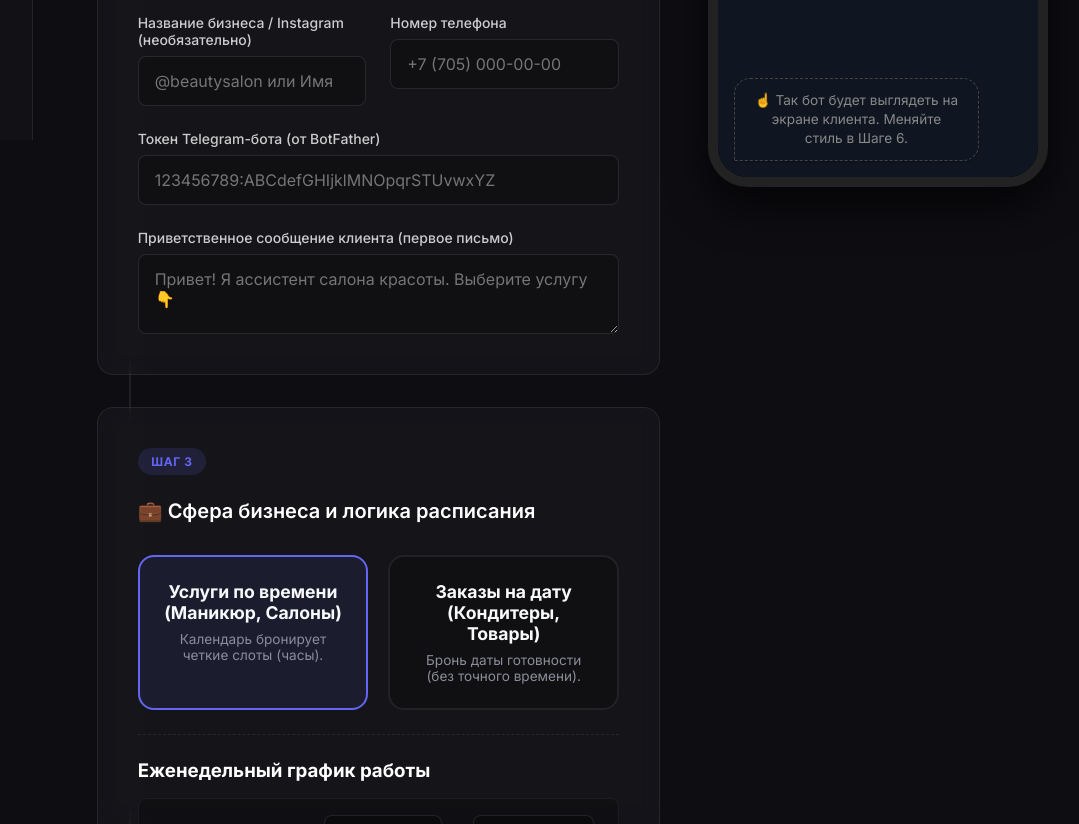
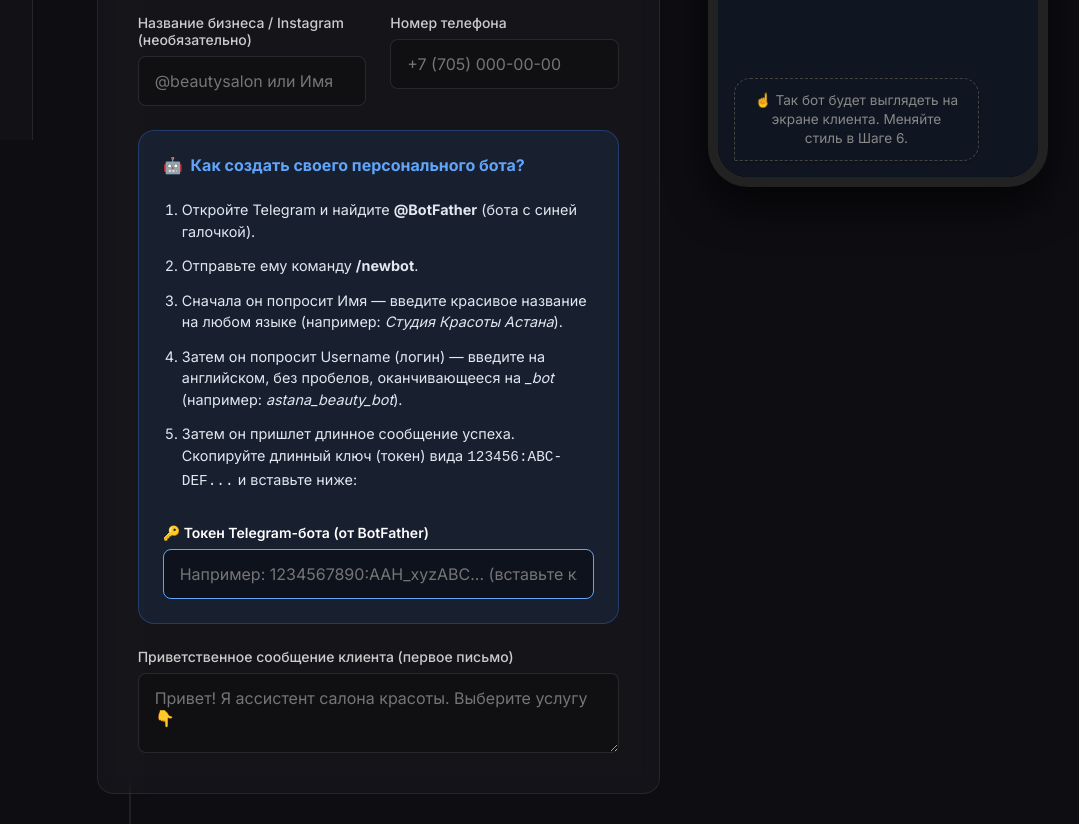
Before and after one commit to bhardroepke-creator/vesta, a Next.js app: page /dashboard in a window 1280 px wide. Shown: the part 660-1484 px from the top of the page, without its empty margins (168-1247 px from the left). Built offline with nearby package versions, Linux system fonts and the light colour scheme.

Commit message:
Add files via upload

```diff
--- a/src/app/dashboard/page.tsx
+++ b/src/app/dashboard/page.tsx
@@ -197,14 +197,27 @@ export default function Dashboard() {
                         <input className={styles.input} type="tel" placeholder="+7 (705) 000-00-00" />
                       </div>
                       {botPlatform === 'telegram' && (
-                        <div className={styles.inputGroupFull}>
-                          <label className={styles.label}>Токен Telegram-бота (от BotFather)</label>
+                        <div className={styles.inputGroupFull} style={{background: 'rgba(59, 130, 246, 0.1)', padding: '1.5rem', borderRadius: '1rem', border: '1px solid rgba(59, 130, 246, 0.3)'}}>
+                          <h3 style={{color: '#60a5fa', marginBottom: '1rem', display: 'flex', alignItems: 'center', gap: '0.5rem', fontSize: '1rem'}}>
+                            <span>🤖</span> Как создать своего персонального бота?
+                          </h3>
+                          <div style={{fontSize: '0.9rem', color: '#e2e8f0', marginBottom: '1.5rem', lineHeight: '1.5'}}>
+                            <ol style={{paddingLeft: '1.2rem', display: 'flex', flexDirection: 'column', gap: '0.8rem', margin: 0}}>
+                              <li>Откройте Telegram и найдите <strong>@BotFather</strong> (бота с синей галочкой).</li>
+                              <li>Отправьте ему команду <strong>/newbot</strong>.</li>
+                              <li>Сначала он попросит Имя — введите красивое название на любом языке (например: <em>Студия Красоты Астана</em>).</li>
+                              <li>Затем он попросит Username (логин) — введите на английском, без пробелов, оканчивающееся на <em>_bot</em> (например: <em>astana_beauty_bot</em>).</li>
+                              <li>Затем он пришлет длинное сообщение успеха. Скопируйте длинный ключ (токен) вида <code>123456:ABC-DEF...</code> и вставьте ниже:</li>
+                            </ol>
+                          </div>
+                          <label className={styles.label} style={{color: '#fff', fontWeight: 600}}>🔑 Токен Telegram-бота (от BotFather)</label>
                           <input
                             className={styles.input}
                             type="password"
-                            placeholder="123456789:ABCdefGHIjklMNOpqrSTUvwxYZ"
+                            placeholder="Например: 1234567890:AAH_xyzABC... (вставьте ключ сюда)"
                             value={botToken}
                             onChange={(e) => setBotToken(e.target.value)}
+                            style={{borderColor: '#60a5fa', background: 'rgba(0,0,0,0.4)', color: '#bfdbfe'}}
                           />
                         </div>
                       )}
```
